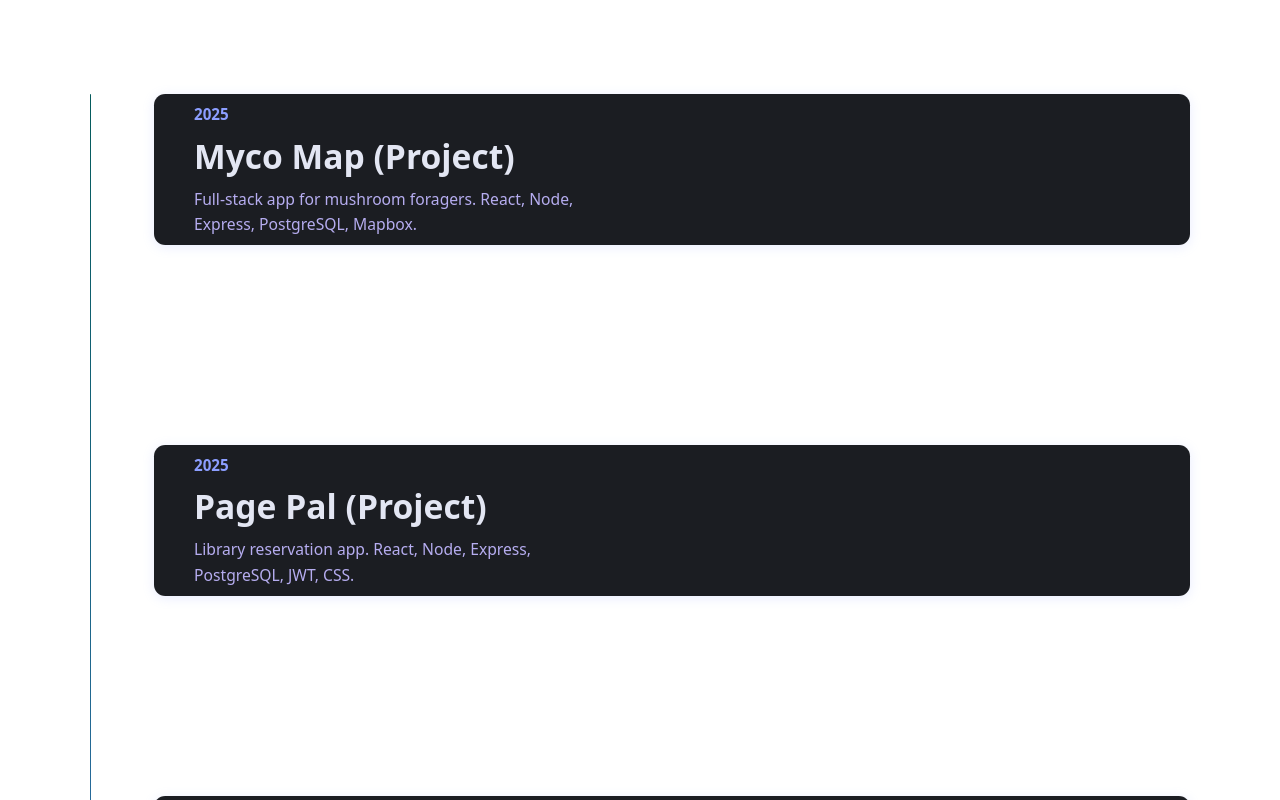
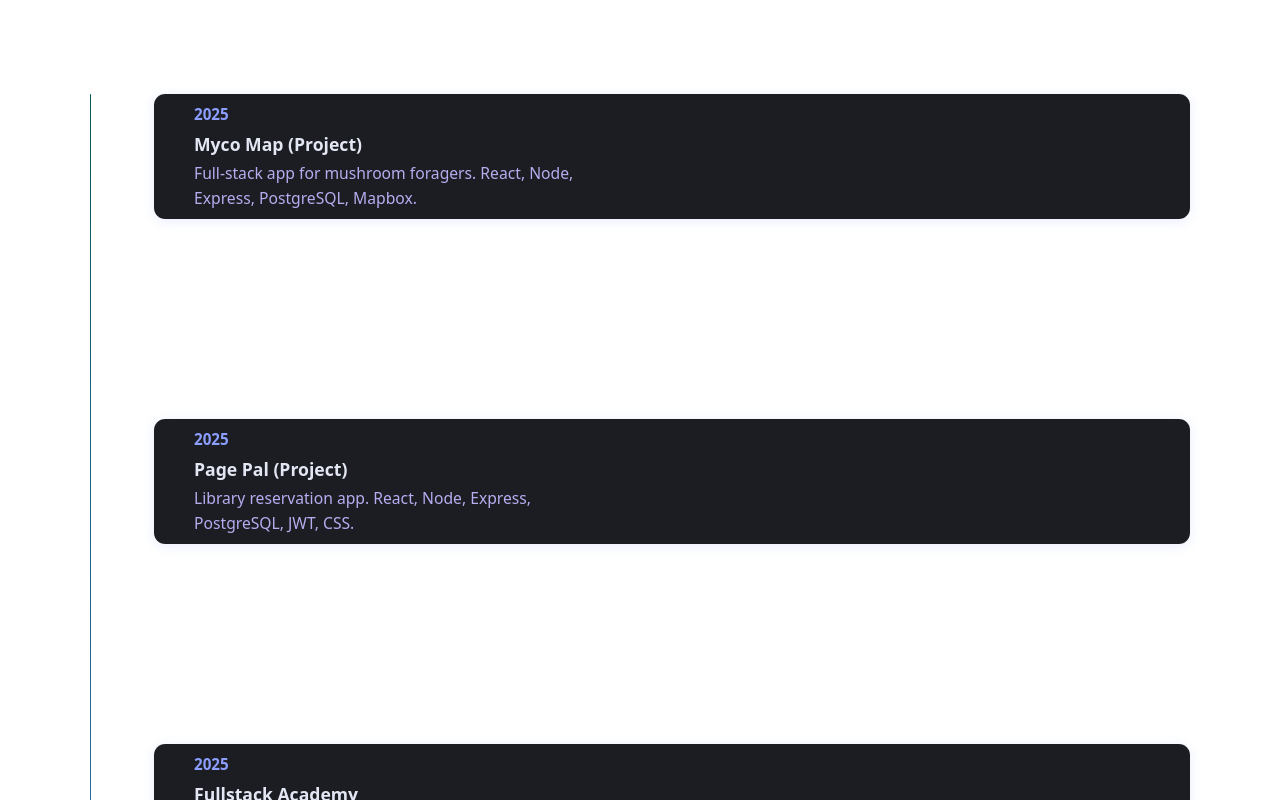
Before and after one commit to MajerAsh/AMajerWebsite, a React (Vite) app: page / in a window 1280 px wide. Shown: the part 4120-4920 px from the top of the page. Built offline with nearby package versions, Linux system fonts and the light colour scheme.

Commit message:
removed timeline inline style replaced with css

```diff
--- a/src/Timeline.css
+++ b/src/Timeline.css
@@ -1,3 +1,8 @@
+@media (min-width: 1200px) {
+  .timeline-section {
+    margin-bottom: 30rem !important;
+  }
+}
 @media (min-width: 900px) {
   .react-activity-calendar__calendar {
     overflow-x: hidden !important;
@@ -33,6 +38,7 @@ div.react-activity-calendar__legend-colors {
 }
 
 .timeline-section {
+  margin: 2.5rem 0 8rem 0; /* 200% more space below GitHub Activity */
   margin: 2.5rem 0;
 }
 
@@ -90,7 +96,7 @@ div.react-activity-calendar__legend-colors {
 }
 
 .timeline-title {
-  font-size: 2.1rem;
+  font-size: 1.1rem;
   font-weight: 700;
   margin-bottom: 0.2rem;
 }
--- a/src/components/Timeline.jsx
+++ b/src/components/Timeline.jsx
@@ -73,10 +73,7 @@ export default function Timeline() {
   const headerRef = useRef(null);
   usePopInOnScroll(headerRef);
   return (
-    <section
-      className="timeline-section"
-      style={{ marginBottom: "30rem", marginTop: "8rem" }}
-    >
+    <section className="timeline-section">
       <div
         className="about-header-row about-header-row--left"
         style={{
```
